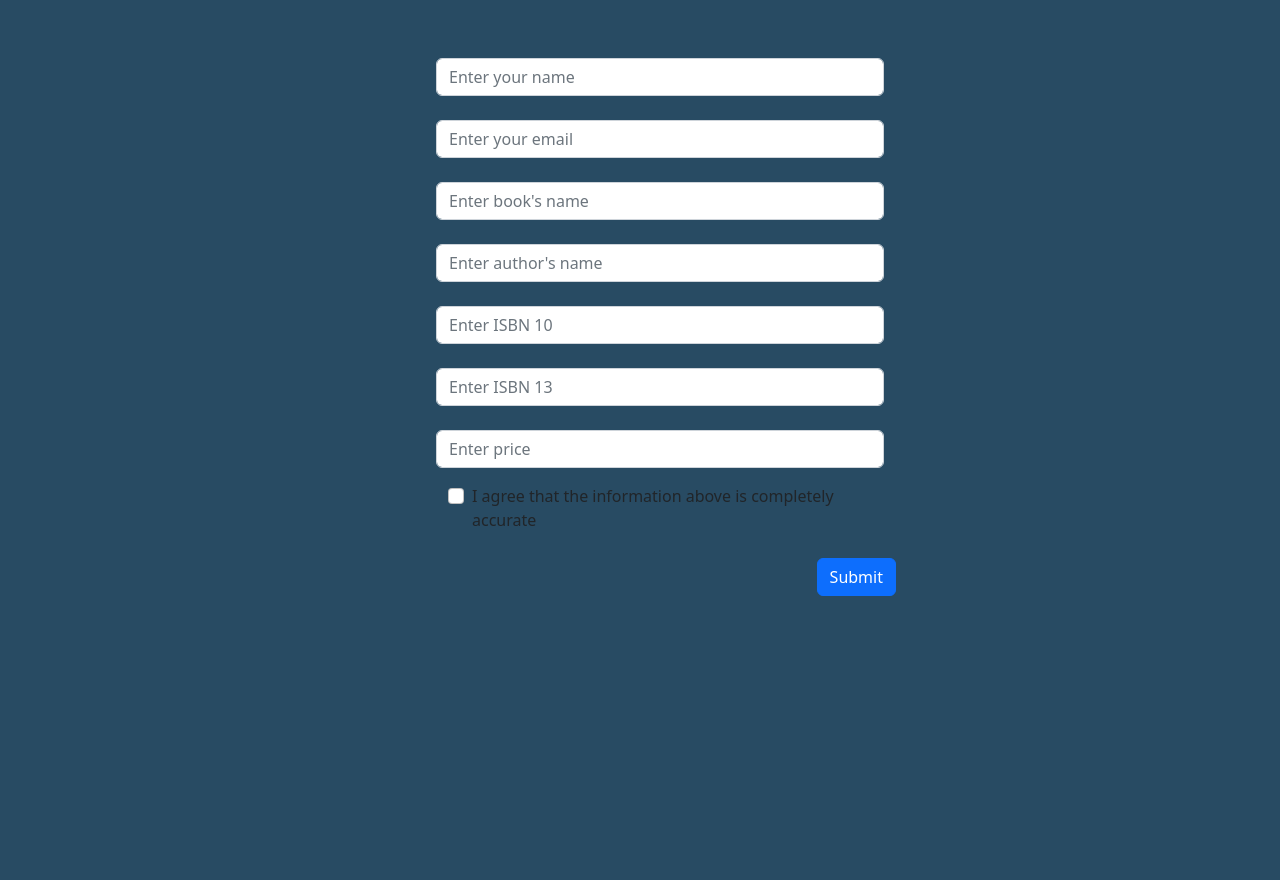
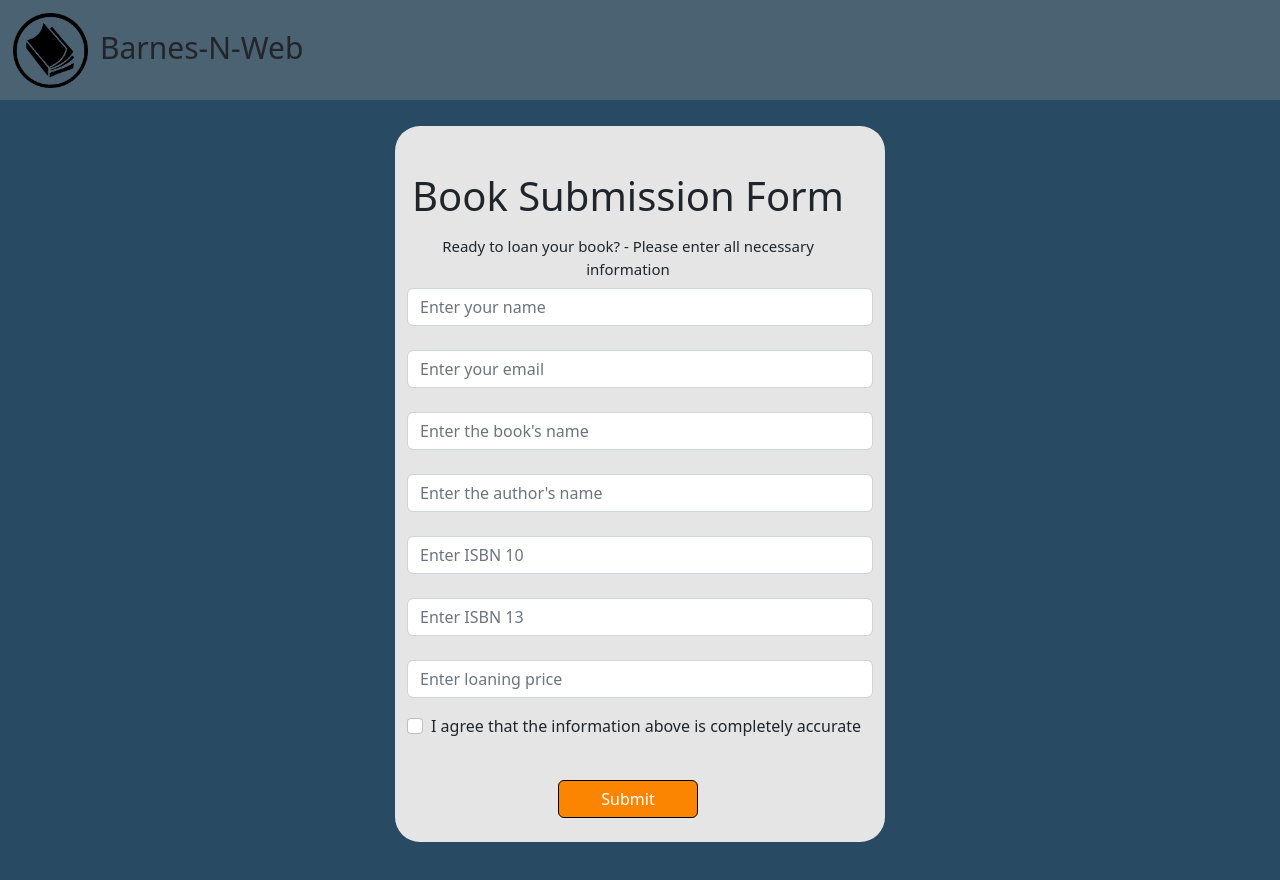
Before and after one commit to rigrergl/barnes-n-web, a Next.js app in the folder barnes-n-web/: page /LoanBookSubmission in a window 1280 px wide. Shown: the top 880 px of the page. Before the commit the page ends 800 px from the top, so only its background shows below. Built offline with nearby package versions, Linux system fonts and the light colour scheme.

Commit message:
Styling of LoanBookSubmission

```diff
--- a/barnes-n-web/pages/LoanBookSubmission.tsx
+++ b/barnes-n-web/pages/LoanBookSubmission.tsx
@@ -1,7 +1,9 @@
 import { useState, createRef } from 'react'
+import Header from "./components/Header";
 import Form from 'react-bootstrap/Form';
 import Container from 'react-bootstrap/Container';
 import Row from 'react-bootstrap/Row'
+import Col from 'react-bootstrap/Col';
 import Button from 'react-bootstrap/Button';
 import getConfig from 'next/config'
 import { Alert, FormGroup } from 'react-bootstrap';
@@ -16,8 +18,9 @@ const LoanBookSubmission = () => {
     const [ISBN10, setISBN10] = useState("");
     const [ISBN13, setISBN13] = useState("");
     const [price, setPrice] = useState("");
-    const [errorMessages, setErrorMessages] = useState({});
+    // const [errorMessages, setErrorMessages] = useState({});
     const [isSubmitted, setIsSubmitted] = useState(false);
+
     const { publicRuntimeConfig } = getConfig();
     const backendUrl = publicRuntimeConfig.backendUrl;
 
@@ -25,12 +28,31 @@ const LoanBookSubmission = () => {
     //Don't allow to submit unless checkbox is clicked
 
     return (
-        <Form style={{ paddingLeft: "35%", width: "70%", paddingTop: 50}}>
+        <div className='page'>
+            <Header />
+
+            <Container fluid="sm" className='submissionBox2'>
+
+                <Row className='toastRow'>
                     {isSubmitted &&
-                (<Alert variant="success">
-                    Successfully logged in!
+                        (<Alert className='alertToast' variant="success">
+                            Successfully submitted a book to be loaned out!
                         </Alert>)}
-            <Form.Group as={Row} className = "mb-3">
+                </Row>
+
+                <Row >
+                    <Col className='submissionText'>
+                        Book Submission Form
+                    </Col>
+                </Row>
+
+                <Row >
+                    <Col className='submissionSmallText'>
+                        Ready to loan your book? - Please enter all necessary information
+                    </Col>
+                </Row>
+
+                <Row className="mx-auto mb-3">
                     <Form.Label htmlFor="inputLoanerName"> </Form.Label>
                     <Form.Control
                         onChange={(e) => setLoanername(e.target.value)}
@@ -38,8 +60,9 @@ const LoanBookSubmission = () => {
                         id="inputLoanerName"
                         placeholder="Enter your name"
                     />
-            </Form.Group>
-            <FormGroup  as={Row} className = "mb-3">
+                </Row>
+
+                <Row as={Row} className="mx-auto mb-3">
                     <Form.Label htmlFor="inputEmail"></Form.Label>
                     <Form.Control
                         onChange={(e) => setEmail(e.target.value)}
@@ -50,26 +73,29 @@ const LoanBookSubmission = () => {
                     />
                     {/* <Form.Text id="passwordHelpBlock" muted> We'll never share your email with anyone else.
                 </Form.Text> */}
-            </FormGroup>
-            <FormGroup  as={Row} className = "mb-3">
+                </Row>
+
+                <Row as={Row} className="mx-auto mb-3">
                     <Form.Label htmlFor="inputBookName"></Form.Label>
                     <Form.Control
                         onChange={(e) => setBookName(e.target.value)}
                         type="text"
                         id="inputBookName"
-                    placeholder="Enter book's name"
+                        placeholder="Enter the book's name"
                     />
-            </FormGroup>
-            <FormGroup  as={Row} className = "mb-3">
+                </Row>
+
+                <Row as={Row} className="mx-auto mb-3">
                     <Form.Label htmlFor="inputAuthorName"></Form.Label>
                     <Form.Control
                         onChange={(e) => setAuthorName(e.target.value)}
                         type="text"
                         id="inputAuthorName"
-                    placeholder="Enter author's name"
+                        placeholder="Enter the author's name"
                     />
-            </FormGroup>
-            <FormGroup  as={Row} className = "mb-3">
+                </Row>
+
+                <Row as={Row} className="mx-auto mb-3">
                     <Form.Label htmlFor="inputISBN10"></Form.Label>
                     <Form.Control
                         onChange={(e) => setISBN10(e.target.value)}
@@ -77,8 +103,9 @@ const LoanBookSubmission = () => {
                         id="inputISBN10"
                         placeholder="Enter ISBN 10"
                     />
-            </FormGroup>
-            <FormGroup  as={Row} className = "mb-3">
+                </Row>
+
+                <Row as={Row} className="mx-auto mb-3">
                     <Form.Label htmlFor="inputISBN13"></Form.Label>
                     <Form.Control
                         onChange={(e) => setISBN13(e.target.value)}
@@ -86,29 +113,38 @@ const LoanBookSubmission = () => {
                         id="inputISBN13"
                         placeholder="Enter ISBN 13"
                     />
-            </FormGroup>
+                </Row>
 
-
-            <FormGroup  as={Row} className = "mb-3">
+                <Row as={Row} className="mx-auto mb-3">
                     <Form.Label htmlFor="inputPrice"></Form.Label>
                     <Form.Control
                         onChange={(e) => setPrice(e.target.value)}
                         type="text"
                         id="inputPrice"
-                    placeholder="Enter price"
+                        placeholder="Enter loaning price"
                     />
+                </Row>
 
-            </FormGroup>
-            <Form.Group className="mb-3" controlId="formBasicCheckbox">
+                <Row className="mx-auto mb-3" controlId="formBasicCheckbox">
+                    {/* <FormCheck>
+                        <FormCheck.Input isInvalid type={radio} />
+                        <FormCheck.Label>Allow us to contact you?</FormCheck.Label>
+                        <Feedback type="invalid">Yo this is required</Feedback>
+                    </FormCheck> */}
 
-                <Form.Check type="checkbox" label="I agree that the information above is completely accurate" />
-            </Form.Group>
+                    <Form.Check type="checkbox" id='checkBox' label="I agree that the information above is completely accurate" />
+                </Row>
 
-            <div style={{ width: 100, paddingTop: 10, marginLeft: "auto" }}>
-                <Button onClick={LoanBookSubmission} style={{ float: "right" }} variant="primary">Submit</Button>
+                <Row>
+                    <Button
+                        className='submissionButton'
+                        name='submission'
+                        onClick={LoanBookSubmission}
+                        variant="primary">Submit</Button>
+                </Row>
+
+            </Container>
         </div>
-        </Form>
-
     )
 }
 
--- a/barnes-n-web/pages/_app.tsx
+++ b/barnes-n-web/pages/_app.tsx
@@ -4,6 +4,7 @@ import "./index.css";
 import "./css/registration.css";
 import "./css/search.css";
 import "./css/login.css";
+import "./css/loanbooksubmission.css";
 
 function MyApp({ Component, pageProps }: AppProps) {
   return <Component {...pageProps} />;
--- /dev/null
+++ b/barnes-n-web/pages/css/loanbooksubmission.css
@@ -0,0 +1,39 @@
+.submissionBox2 {
+    border-radius: 25px;
+    background-color: #e5e5e5;
+    margin-top: 2%;
+    width: 35%;
+    height: 70%;
+    min-width: 490px;
+    min-height: 490px;
+  }
+
+  .submissionText {
+    text-align: center;
+    font-size: 40px;
+    margin-top: 1%;
+  }
+
+  .submissionSmallText {
+    text-align: center;
+    font-size: 15px;
+    margin-top: 2%;
+  }
+
+  .submissionButton{
+    text-align: center;
+    margin-left: 35%;
+    font-size: 15;
+    width: 30%;
+    background: #FB8500;
+    border-radius: '25px';
+    border-color: black;
+    margin-top: 5%;
+  }
+
+  .submissionInputBox {
+    position: relative;
+    text-align: center;
+    font-size: 15px;
+    height: 10px;
+}
--- a/barnes-n-web/pages/css/login.css
+++ b/barnes-n-web/pages/css/login.css
@@ -1,3 +1,8 @@
+.registrationBox {
+  position: absolute;
+  top: 100%;
+}
+
 .loginBox2 {
   border-radius: 25px;
   background-color: #e5e5e5;
```
Lines whose indentation alone changed are shown as unchanged.
